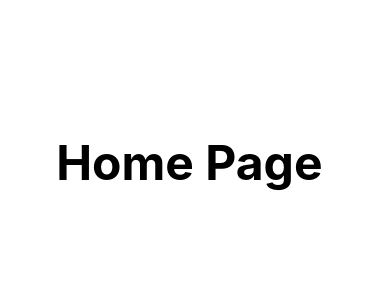
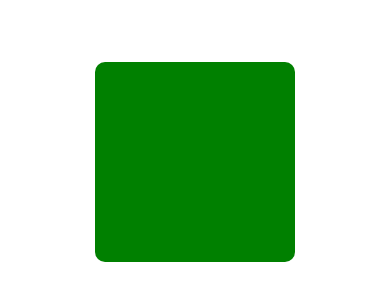
Before and after one commit to awais882s/MyFirstApp, a React Native app: screen / in a window 390 px wide. Shown: the part 260-560 px from the top of the page. Built offline with nearby package versions, Linux system fonts and the light colour scheme.

Commit message:
Update Home.js

```diff
--- a/src/screens/dashboard/Home.js
+++ b/src/screens/dashboard/Home.js
@@ -3,7 +3,8 @@ import { View, Text, StyleSheet } from 'react-native'
 export default function Home() {
     return (
         <View style={styles.flexContainer}>
-            <Text style={styles.h1}>Home Page </Text>
+            <View style={styles.box}></View>
+            {/* <Text style={styles.h1}>Home Page </Text> */}
         </View>
     )
 }
@@ -19,5 +20,11 @@ const styles = StyleSheet.create({
         fontWeight: "bold",
         textAlign: "center",
         color: "black"
+    },
+    box: {
+        width: 200,
+        height: 200,
+        backgroundColor: "green",
+        borderRadius: 10
     }
 })
```
